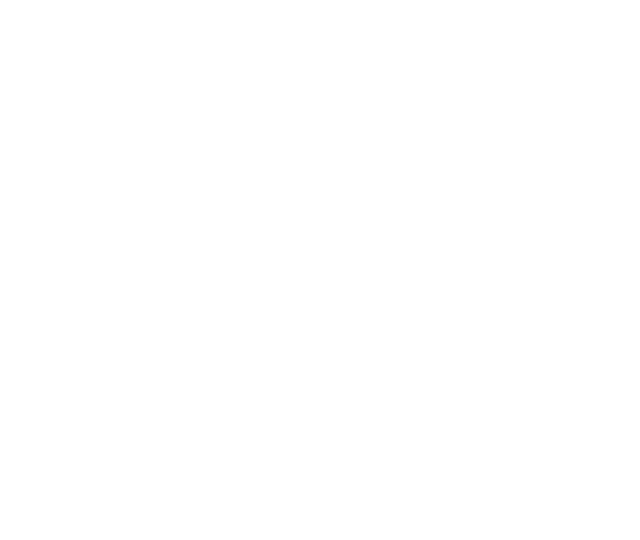
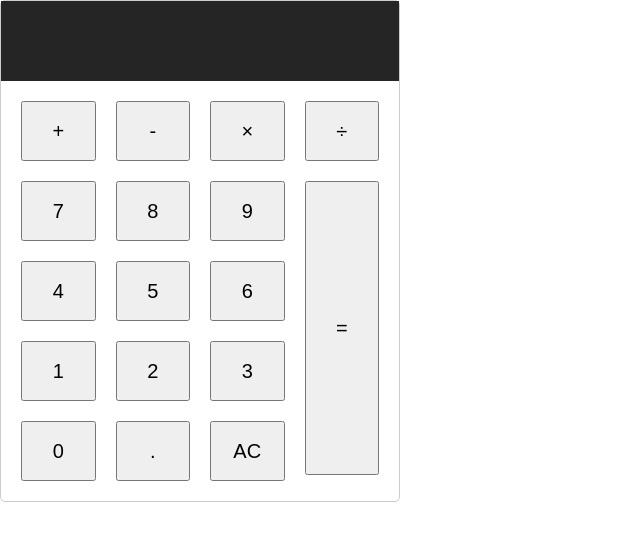
Before and after one commit to meganesusini/SimpleCalculator, a plain HTML site: page index.html in a window 1280 px wide. Shown: the whole page, without its empty margins (0-640 px from the left). Drawn offline with Linux system fonts and the light colour scheme.

Commit message:
initialization of style and index files

```diff
--- a/index.html
+++ b/index.html
@@ -4,9 +4,43 @@
     <meta charset="UTF-8">
     <meta http-equiv="X-UA-Compatible" content="IE=edge">
     <meta name="viewport" content="width=device-width, initial-scale=1.0">
+    <link rel="stylesheet" href="style.css">
     <title>Simple calculator</title>
 </head>
 <body>
+    <div class="calculator card">
 
+        <input type="text" class="calculator-screen z-depth-1" value="" disabled />
+
+        <div class="calculator-keys">
+
+          <button type="button" class="operator btn btn-info" value="+">+</button>
+          <button type="button" class="operator btn btn-info" value="-">-</button>
+          <button type="button" class="operator btn btn-info" value="*">&times;</button>
+          <button type="button" class="operator btn btn-info" value="/">&divide;</button>
+
+          <button type="button" value="7" class="btn btn-light waves-effect">7</button>
+          <button type="button" value="8" class="btn btn-light waves-effect">8</button>
+          <button type="button" value="9" class="btn btn-light waves-effect">9</button>
+
+
+          <button type="button" value="4" class="btn btn-light waves-effect">4</button>
+          <button type="button" value="5" class="btn btn-light waves-effect">5</button>
+          <button type="button" value="6" class="btn btn-light waves-effect">6</button>
+
+
+          <button type="button" value="1" class="btn btn-light waves-effect">1</button>
+          <button type="button" value="2" class="btn btn-light waves-effect">2</button>
+          <button type="button" value="3" class="btn btn-light waves-effect">3</button>
+
+
+          <button type="button" value="0" class="btn btn-light waves-effect">0</button>
+          <button type="button" class="decimal function btn btn-secondary" value=".">.</button>
+          <button type="button" class="all-clear function btn btn-danger btn-sm" value="all-clear">AC</button>
+
+          <button type="button" class="equal-sign operator btn btn-default" value="=">=</button>
+
+        </div>
+      </div>
 </body>
 </html>
--- a/style.css
+++ b/style.css
@@ -0,0 +1,47 @@
+html {
+    font-size: 62.5%;
+    box-sizing: border-box;
+  }
+
+  *,
+  *::before,
+  *::after {
+    margin: 0;
+    padding: 0;
+    box-sizing: inherit;
+  }
+
+  .calculator {
+    border: 1px solid #ccc;
+    border-radius: 5px;
+    width: 400px;
+  }
+
+  .calculator-screen {
+    width: 100%;
+    height: 80px;
+    border: none;
+    background-color: #252525;
+    color: #fff;
+    text-align: right;
+    padding-right: 20px;
+    padding-left: 10px;
+    font-size: 4rem;
+  }
+
+  button {
+    height: 60px;
+    font-size: 2rem!important;
+  }
+
+  .equal-sign {
+    height: 98%;
+    grid-area: 2 / 4 / 6 / 5;
+  }
+
+  .calculator-keys {
+    display: grid;
+    grid-template-columns: repeat(4, 1fr);
+    grid-gap: 20px;
+    padding: 20px;
+  }
```
